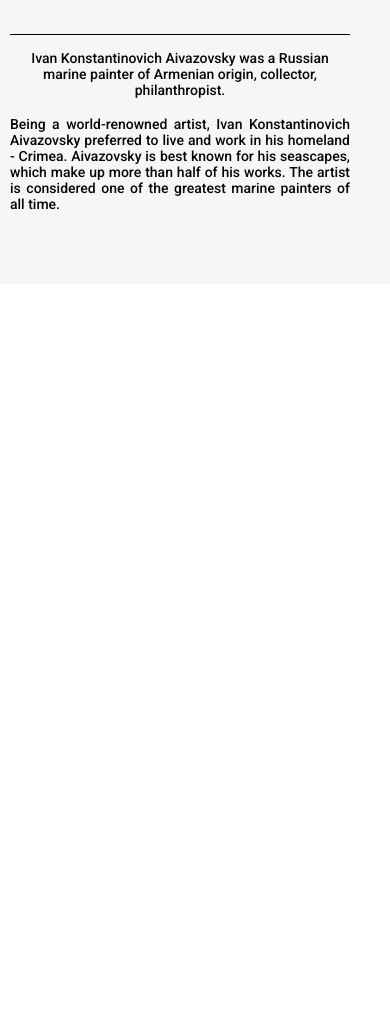
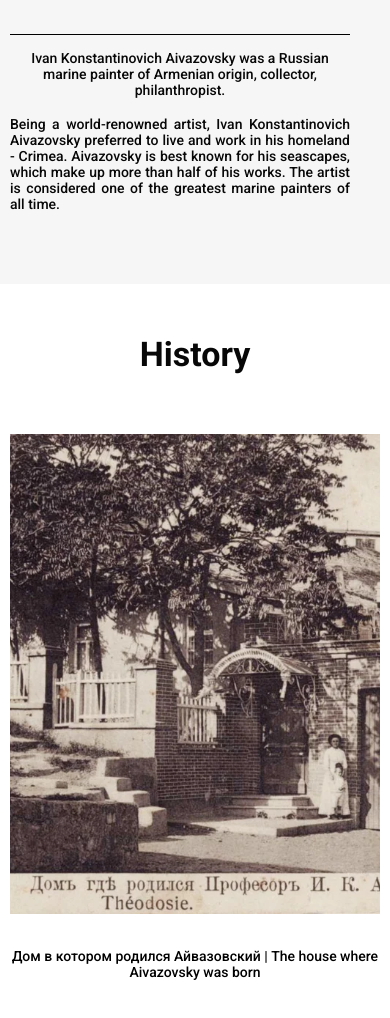
Before and after one commit to Ivanonic/Aivozovski_page, a plain HTML site: page assets/index.html in a window 390 px wide. Shown: the part 1167-2185 px from the top of the page. Before the commit the page ends 1451 px from the top, so only its background shows below. Drawn offline with Linux system fonts and the light colour scheme.

Commit message:
add of history Aivazovski

```diff
--- a/assets/index.css
+++ b/assets/index.css
@@ -3,3 +3,4 @@
 @import url('/styles/header.css');
 @import url('/styles/home.css');
 @import url('/styles/about.css');
+@import url('/styles/history.css');
--- a/assets/index.html
+++ b/assets/index.html
@@ -56,6 +56,15 @@
                 </p>
             </div>
         </section>
+
+        <section class="history-section" aria-label="history section">
+            <div class="container">
+                <h2 class="history-title" aria-label="history title">History</h2>
+                <img src="/assets/webp/history.webp" alt="history photo Aivazovski" class="history-photo">
+                <p class="history-description" aria-label="history description">Дом в котором родился Айвазовский | The house where Aivazovsky was born
+                </p>
+            </div>
+        </section>
     </main>
 
 </body>
--- a/styles/about.css
+++ b/styles/about.css
@@ -30,7 +30,7 @@
     height: 88px;
     color: var(--color-main-black);
     text-align: justify;
-    margin: 0 auto 30px auto;
+    margin: 0 auto 15px auto;
 }
 
 .about-subtitle-en {
@@ -52,6 +52,13 @@
     margin: 0 auto 0 auto;
 }
 
+@media (max-width: 760px) {
+
+    .about-description-ru {
+        margin: 0 auto 30px auto;
+    }
+}
+
 @media (max-width: 640px) {
 
     .about-description-ru {
@@ -67,10 +74,6 @@
 
 @media (max-width: 480px) {
 
-    /* .about-title {
-        font-size: 28px;
-    } */
-
     .about-subtitle-ru,
     .about-subtitle-en {
         font-size: 14px;
@@ -83,11 +86,10 @@
     }
 }
 
-
 @media (max-width: 480px) {
 
     .about-description-ru {
-        margin: 0 auto 50px auto;
+        margin: 0 auto 30px auto;
     }
 }
 
@@ -97,6 +99,7 @@
         margin: 0 auto 60px auto;
     }
 }
+
 @media (max-width: 315px) {
 
     .about-description-ru {
--- /dev/null
+++ b/styles/history.css
@@ -0,0 +1,46 @@
+.history-section {
+    padding: 65px 0 70px 0;
+    text-align: center;
+}
+
+/* .container {
+} */
+
+.history-title {
+    font-size: 34px;
+    font-weight: 700;
+    color: var(--color-main-black);
+    margin: 0 0 60px 0;
+}
+
+.history-photo {
+    width: 100%;
+    max-width: 950px;
+    height: 655px;
+    object-fit: cover;
+    margin: 0 0 30px 0;
+}
+
+.history-description {
+    width: 100%;
+    max-width: 661px;
+    height: 26px;
+    font-size: 18px;
+    font-weight: 500;
+    margin: 0 auto 0 auto;
+}
+
+@media (max-width: 480px) {
+
+    .history-section {
+        padding: 50px 0 70px 0;
+    }
+
+    .history-photo {
+        height: 480px;
+    }
+
+    .history-description {
+        font-size: 14px;
+    }
+}
```
